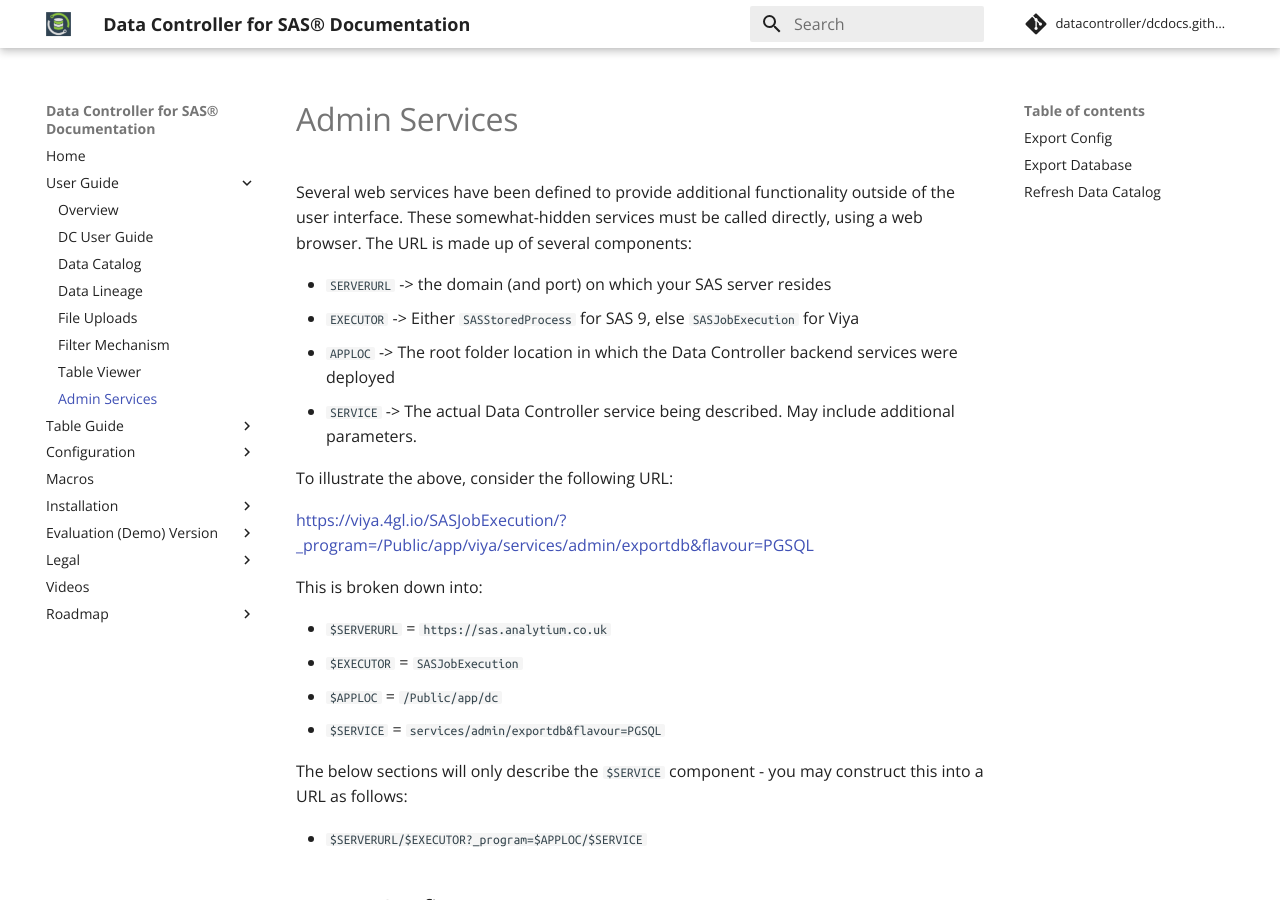
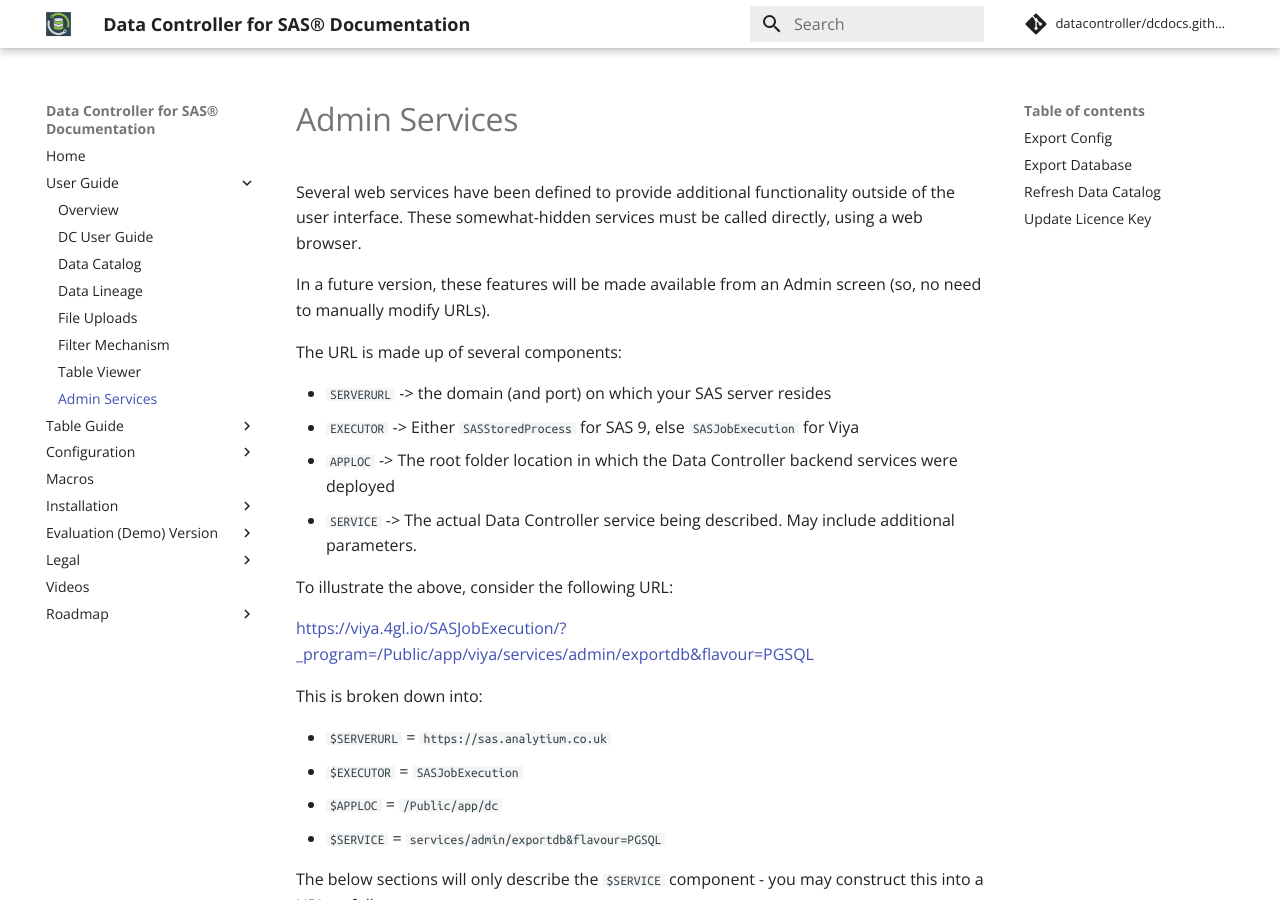
Before and after one commit to datacontroller/docs.datacontroller.io, an MkDocs documentation site: the page built from docs/admin-services.md, in a window 1280 px wide and 900 px high. Built offline with MkDocs 1.6.1 and Material for MkDocs 9.7.7, drawn with Linux system fonts in a browser that asks for light colours; comment, search, counter and statistics services are not loaded; some of the changed text lies outside the part shown.

Commit message:
Update admin-services.md

```diff
--- a/docs/admin-services.md
+++ b/docs/admin-services.md
@@ -6,7 +6,11 @@
 
 # Admin Services
 
-Several web services have been defined to provide additional functionality outside of the user interface.  These somewhat-hidden services must be called directly, using a web browser.  The URL is made up of several components:
+Several web services have been defined to provide additional functionality outside of the user interface.  These somewhat-hidden services must be called directly, using a web browser.
+
+In a future version, these features will be made available from an Admin screen (so, no need to manually modify URLs).
+
+The URL is made up of several components:
 
 * `SERVERURL` -> the domain (and port) on which your SAS server resides
 * `EXECUTOR` -> Either `SASStoredProcess` for SAS 9, else `SASJobExecution` for Viya
@@ -86,3 +90,9 @@
 * [MPE_DATACATALOG_VARS](/tables/mpe_datacatalog_vars) - Column attributes
 * [MPE_DATASTATUS_LIBS](/tables/mpe_datastatus_libs) - Frequently changing library attributes (such as size & number of tables)
 * [MPE_DATASTATUS_TABS](/tables/mpe_datastatus_tabs) - Frequently changing table attributes (such as size & number of rows)
+
+## Update Licence Key
+
+Whenever navigating Data Controller, there is always a hash (`#`) in the URL.  To access the licence key screen, remove all content to the RIGHT of the hash and add the following string: `/licensing/update`.
+
+If you are using https protocol, you will have 2 keys (licence key / activation key).  In http mode, there is just one key (licence key) for both boxes.
```
